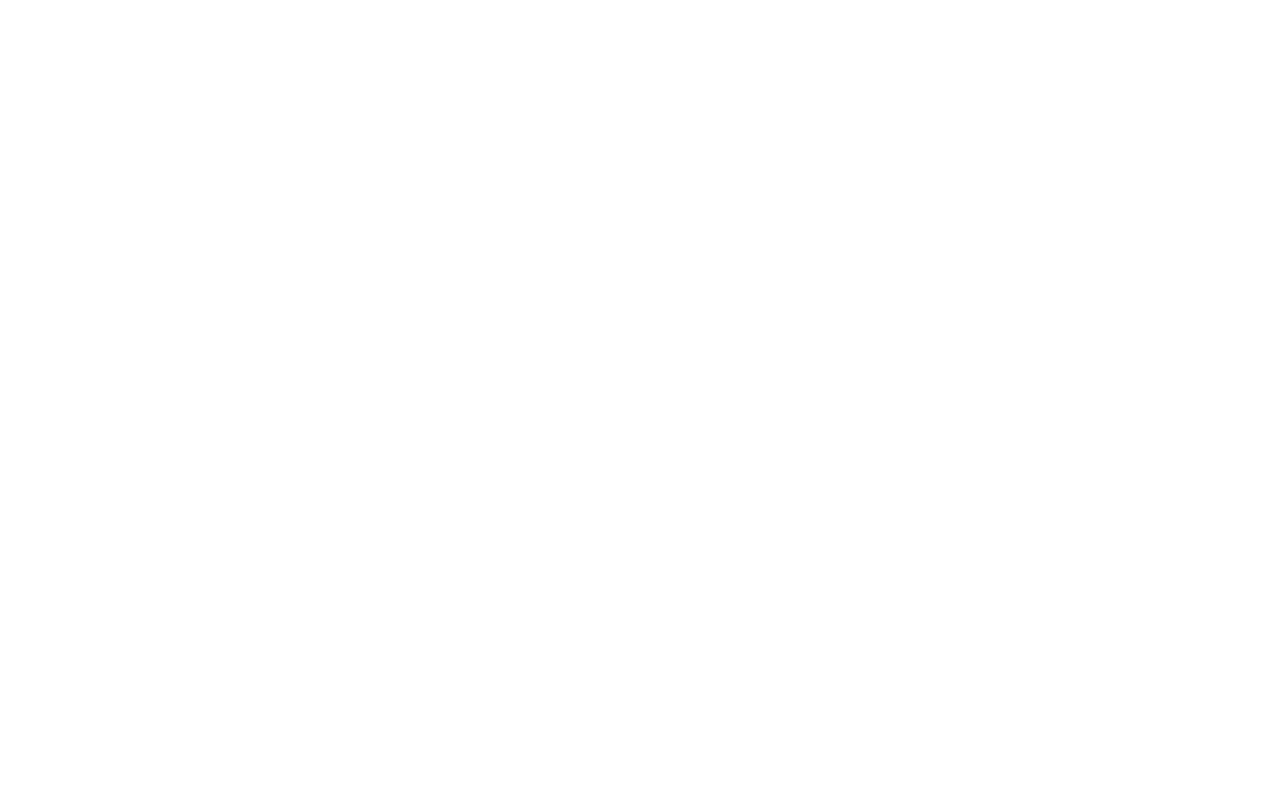
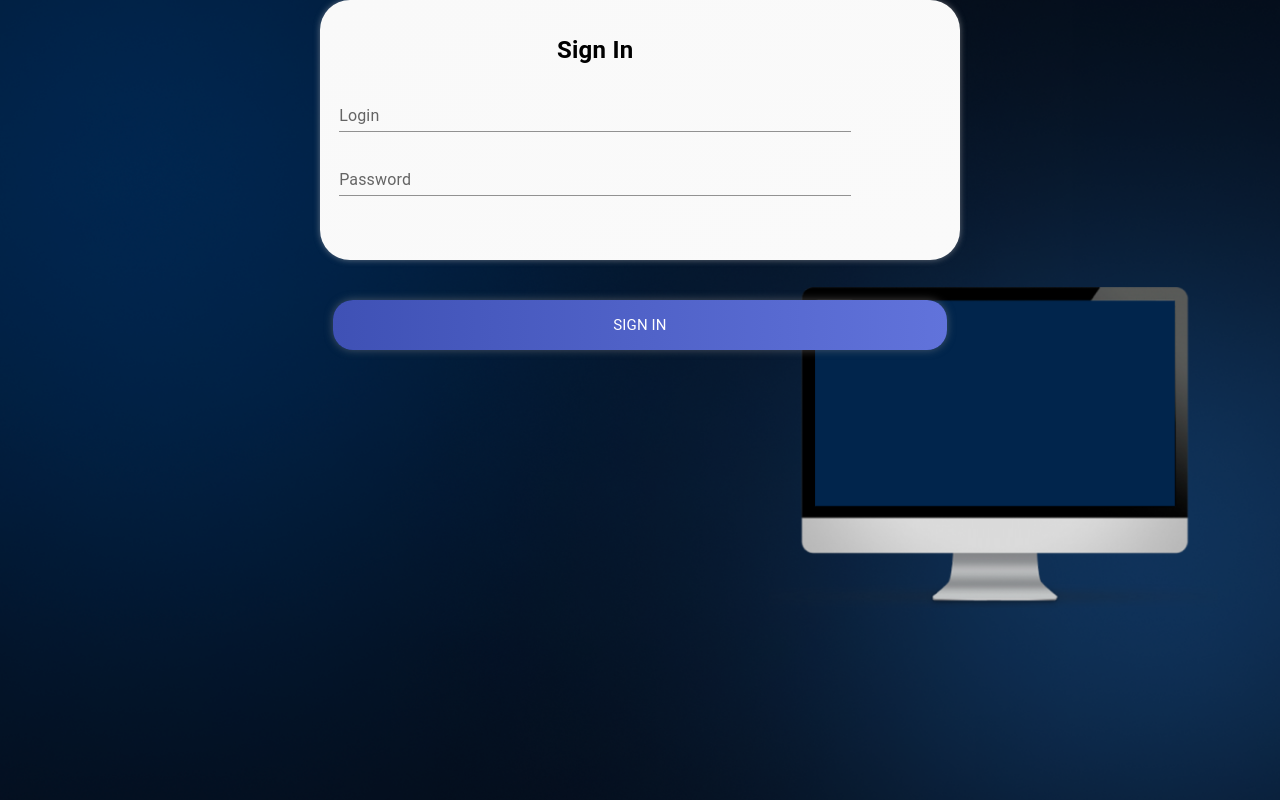
Before and after one commit to Melly5/first-team-shift, a React (Create React App) app: page /login in a window 1280 px wide. Before the commit this address had no page. Built offline with nearby package versions, Linux system fonts and the light colour scheme.

Commit message:
add registr and auth pages

```diff
--- a/package.json
+++ b/package.json
@@ -3,6 +3,10 @@
   "version": "0.1.0",
   "private": true,
   "dependencies": {
+    "@emotion/react": "^11.9.3",
+    "@emotion/styled": "^11.9.3",
+    "@mui/icons-material": "^5.8.4",
+    "@mui/material": "^5.8.7",
     "@testing-library/jest-dom": "^5.16.4",
     "@testing-library/react": "^13.3.0",
     "@testing-library/user-event": "^13.5.0",
--- a/src/App.js
+++ b/src/App.js
@@ -1,7 +1,8 @@
 import React from "react";
 import { BrowserRouter, Routes, Route } from "react-router-dom";
 import { QueryClient, QueryClientProvider } from "react-query";
-
+import RegistrationPage from "./Registration/registration";
+import AuthenticationPage from "./Authentication/authentication";
 import { RootPage } from "./pages/root";
 import { ROUTES } from "./utils/constants/router";
 
@@ -13,12 +14,32 @@
   },
 });
 
+const routes = [
+  {
+		path: "/login",
+		name: "Login",
+		main: <AuthenticationPage/>
+	},
+  {
+		path: "/signup",
+		name: "SignUp",
+		main: <RegistrationPage/>
+	}
+]
+
 function App() {
   return (
     <QueryClientProvider client={queryClient}>
       <BrowserRouter>
         <Routes>
           <Route path={ROUTES.ROOT} element={<RootPage />} />
+          {routes.map((route,index) => (
+									<Route
+										key = {index}
+										path = {route.path}
+										element = {route.main}
+									/>
+							))}
         </Routes>
       </BrowserRouter>
     </QueryClientProvider>
--- /dev/null
+++ b/src/Authentication/authentication.css
@@ -0,0 +1,26 @@
+.mainbox-login {
+    background-image: url("../Registration/backgr.png");
+    background-size: cover;
+    height: 100vh;
+}
+
+.container1 {
+
+	padding: 5% 3% 10% 3%;
+	width: 80%;
+}
+
+.login_text{
+	margin: 0;
+}
+
+.log_but {
+	width: 48%;
+	height: 50px;
+	background: linear-gradient(to right, #3F51B5 0%, #6173DB 100%);
+	box-shadow: 0 0 8px rgba(141, 140, 140, 0.5);
+}
+
+.button {
+	text-align: center;
+}
--- /dev/null
+++ b/src/Authentication/authentication.js
@@ -0,0 +1,68 @@
+import React, { useState } from 'react';
+import { TextField,Typography, Stack, Button,
+	IconButton, InputAdornment } from "@mui/material";
+
+import "./authentication.css"
+import { useNavigate } from "react-router-dom";
+import { Visibility, VisibilityOff } from "@mui/icons-material";
+import { borderRadius, fontWeight } from '@mui/system';
+import { Link } from "react-router-dom";
+
+function AuthenticationPage() {
+
+	const navigate = useNavigate();
+
+	const [login, setLogin] = useState("");
+	const [password, setPassword] = useState("");
+	const [showPassword, setShowPassword] = useState(false);
+	const [error, setError] = useState(false);
+	const [errorText, setErrorText] = useState("");
+
+
+	return (
+		<div className='mainbox-login'>
+			<div className="box">
+			<Stack direction="column" className="container1"  spacing={2} alignItems = "center">
+				<Typography fontSize={24} fontWeight={600}>	Sign In</Typography>
+				<TextField
+					id="standard-basic"
+					label="Login"
+					variant="standard"
+					borderRadius = "30"
+					fullWidth
+					//onChange={(event) => handleLoginOnChange(event)}
+				/>
+				<TextField
+					id="standard-basic-1"
+					label="Password"
+					variant="standard"
+					fullWidth
+					type={showPassword ? 'text' : 'password'}
+					//onChange={(event) => handlePasswordOnChange(event)}
+					helperText={errorText}
+					error={error}
+					/*InputProps={{
+						endAdornment: showPasswordIcon()
+					}}*/
+				/>
+			</Stack>
+			</div>
+			<div className='button'>
+				<Button
+					sx={{
+						color: 'white',
+						borderRadius: 5,
+						marginTop: 5
+					}}
+					className="log_but"
+					variant="text"
+					//</div>onClick={() => handleSignInResponse()}
+                    >
+					<Typography fontSize={15}>Sign In</Typography>
+				</Button>
+			</div>
+		</div>
+	);
+}
+
+export default AuthenticationPage;
--- /dev/null
+++ b/src/Registration/registration.css
@@ -0,0 +1,38 @@
+.mainbox-signup {
+    background-image: url("./backgr.png");
+    background-size: cover;
+    height: 100vh;
+}
+
+.container2 {
+	margin: 5% auto auto;
+	padding: 5% 3% 10% 3%;
+	width: 80%;
+	}
+
+.box {
+	justify-content: center;
+	border-radius: 30px;
+	box-shadow: 0 0 6px rgba(195, 194, 194, 0.5);
+
+	margin-left: 25%;
+	margin-right: 25%;
+	background: linear-gradient(to top left ,#fafafa 0%,#F9F9F9 100%);
+}
+
+.signUp {
+	margin: 0;
+	color: #6173DB;
+
+}
+
+.button_Registration{
+	width: 48%;
+	height: 50px;
+	background: linear-gradient(to right, #3F51B5 0%, #6173DB 100%);
+	box-shadow: 0 0 8px rgba(141, 140, 140, 0.5);
+}
+
+.button {
+	text-align: center;
+}
--- /dev/null
+++ b/src/Registration/registration.js
@@ -0,0 +1,83 @@
+import React, { useState } from 'react';
+import { TextField,Typography, Stack, Button,
+	IconButton, InputAdornment, useTheme, FormHelperText } from "@mui/material";
+import "./registration.css"
+import { useNavigate } from "react-router-dom";
+import { Visibility, VisibilityOff } from "@mui/icons-material";
+import { Link } from "react-router-dom";
+
+function RegistrationPage() {
+	const [login, setLogin] = useState('')
+	const [email, setEmail] = useState('')
+	const [password, setPassword] = useState('')
+	const [passwordConfirm, setPasswordConfirm] = useState('')
+
+	const [showPassword, setShowPassword] = useState(false);
+	const [errorText, setErrorText] = useState('')
+	const [error, setError] = useState(false);
+
+	return (
+		<div className='mainbox-signup'>
+			<div className='box'>
+			<Stack direction="column" className="container1"  spacing={2} alignItems="center">
+			<Typography fontSize={24} fontWeight={600} >	Sign Up</Typography>
+				<TextField
+					type='text'
+					label="Login"
+					variant='standard'
+					className="StandardInput"
+					fullWidth
+					//onChange={handleLoginOnChange}
+				/>
+				<TextField
+					type='email'
+					label="Email"
+					className="StandardInput"
+					variant='standard'
+					fullWidth
+					//onChange={handleEmailOnChange}
+				/>
+				<TextField
+					label="Password"
+					type={showPassword ? 'text' : 'password'}
+					className="StandardInput"
+					variant='standard'
+					fullWidth
+					//onChange={handlePasswordOnChange}
+					/*InputProps={{
+
+						endAdornment: PasswordIcon()
+					}}*/
+				/>
+				<TextField
+					label="Confirm Password"
+					type={showPassword ? 'text' : 'password'}
+					className="StandardInput"
+					variant='standard'
+					fullWidth
+					helperText={errorText}
+					error={error}
+					//onChange={handlePasswordConfirmOnChange}
+				/>
+			</Stack>
+			</div>
+			<div className='button'>
+			<Button
+				className='button_Registration'
+				variant='text'
+				sx={{
+					color: 'white',
+					borderRadius: 5,
+					marginTop: 5,
+
+				}}
+				//</div>onClick={handleRegistrationResponse}
+                >
+				<Typography fontSize={15} >Sign Up</Typography>
+			</Button>
+			</div>
+	</div>
+	);
+}
+
+export default RegistrationPage;
--- a/src/pages/root.js
+++ b/src/pages/root.js
@@ -8,7 +8,7 @@
     "characters",
     () =>
       api.get(
-        "http://shift-summer-2022-backend.herokuapp.com/api/rickAndMorty/characters",
+
         {
           headers: {
             AuthToken: "test",
```
Also changed, not shown: src/Registration/backgr.png (added), 1 other file (tests, documents, lock files or other folders).
